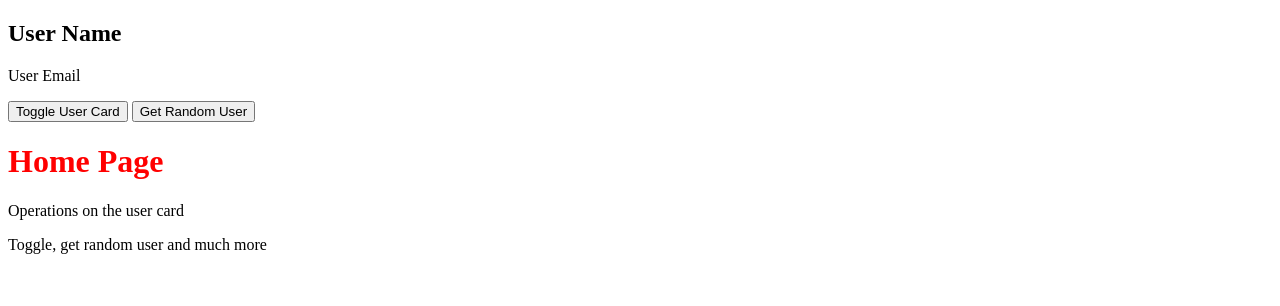
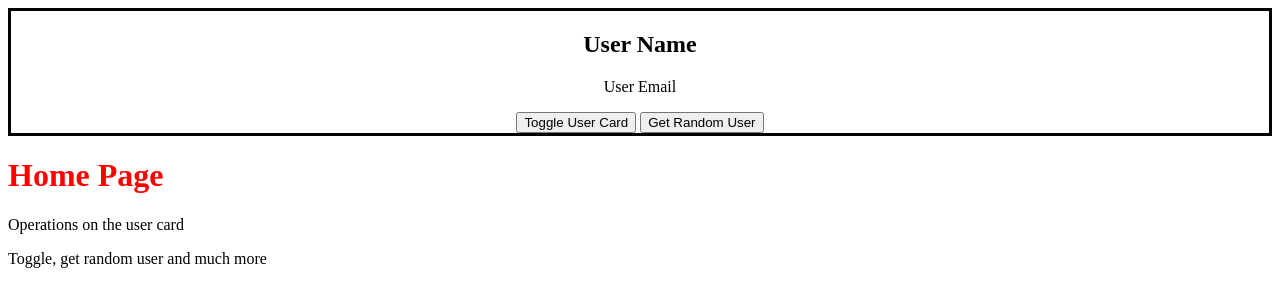
Before and after one commit to Malhothrichirra/autosuuggest, a website: page frontend/index.html in a window 1280 px wide. Drawn offline with Linux system fonts and the light colour scheme.

Commit message:
initial change

```diff
--- a/frontend/index.css
+++ b/frontend/index.css
@@ -1,3 +1,10 @@
 h1 {
     color: red;
 }
+#home-intro{
+    text-align: center;
+
+    border: 3px;
+    border-color: black;
+    border-style: solid;
+}
```
